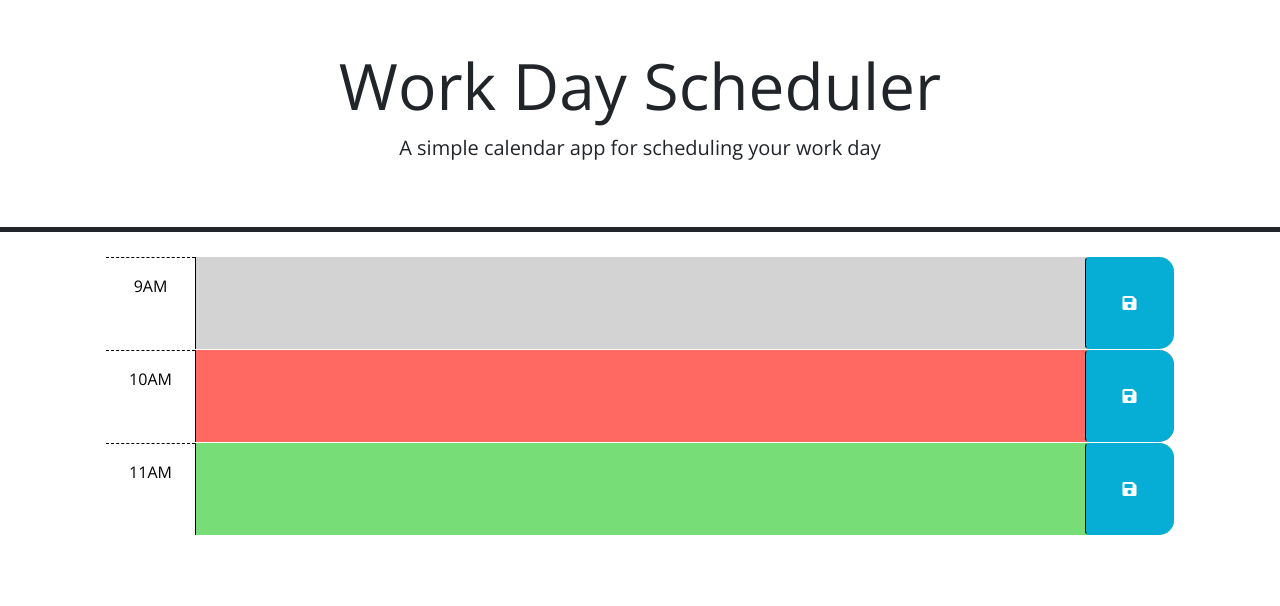
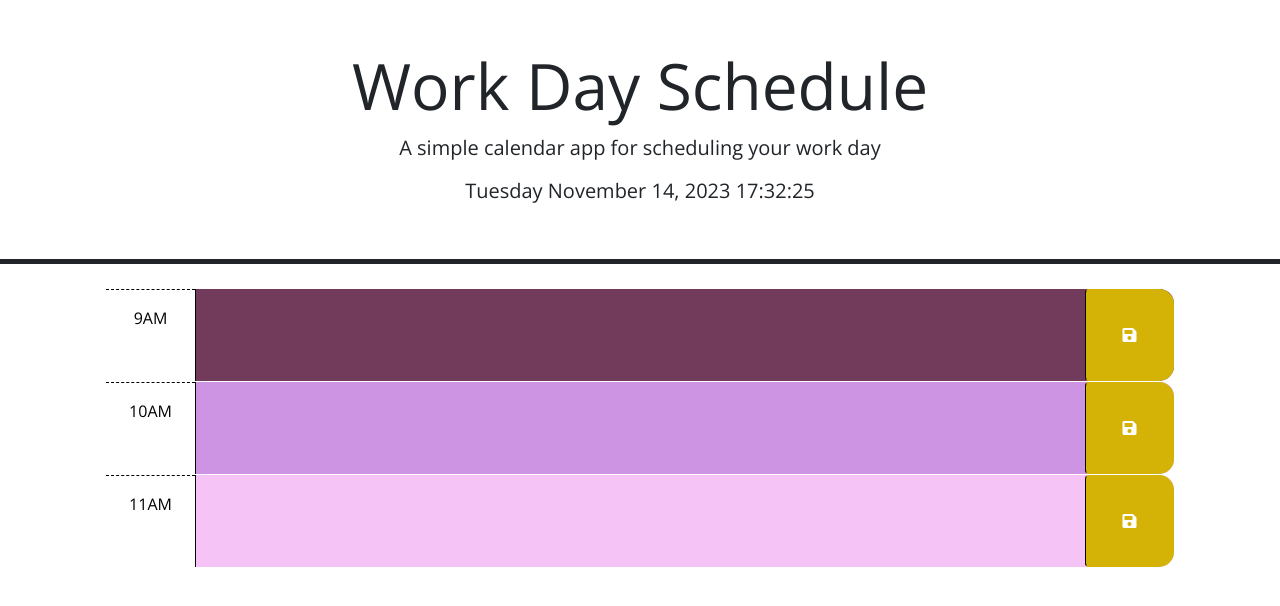
Before and after one commit to EowynStark/Work-Day-Scheduler, a plain HTML site: page index.html in a window 1280 px wide. Drawn offline with nearby package versions, Linux system fonts and the light colour scheme; files that its build step writes are made by us from their sources.

Commit message:
adding current day and adjusting style

```diff
--- a/Assets/script.js
+++ b/Assets/script.js
@@ -1,23 +1,52 @@
+var currentDay = $('#current-day');
+
 // Wrap all code that interacts with the DOM in a call to jQuery to ensure that
 // the code isn't run until the browser has finished rendering all the elements
 // in the html.
-$(function () {
+
+// displays the current date in header with a 24hr time clock).
+function displayCurrentDay() {
+    var todaysDate = dayjs().format('dddd MMMM DD, YYYY HH:mm:ss');
+    currentDay.text(todaysDate);
+}
+
+$(function (){
+});
+
     // TODO: Add a listener for click events on the save button. This code should
     // use the id in the containing time-block as a key to save the user input in
     // local storage. HINT: What does `this` reference in the click listener
     // function? How can DOM traversal be used to get the "hour-x" id of the
     // time-block containing the button that was clicked? How might the id be
     // useful when saving the description in local storage?
-    //
+
+
     // TODO: Add code to apply the past, present, or future class to each time
     // block by comparing the id to the current hour. HINTS: How can the id
     // attribute of each time-block be used to conditionally add or remove the
     // past, present, and future classes? How can Day.js be used to get the
     // current hour in 24-hour time?
-    //
+
+
     // TODO: Add code to get any user input that was saved in localStorage and set
     // the values of the corresponding textarea elements. HINT: How can the id
     // attribute of each time-block be used to do this?
-    //
-    // TODO: Add code to display the current date in the header of the page.
-  });
+
+
+
+
+
+displayCurrentDay();
+setInterval(displayCurrentDay, 1000);
+// GIVEN I am using a daily planner to create a schedule
+
+// WHEN I scroll down
+// THEN I am presented with timeblocks for standard business hours of 9am&ndash;5pm
+// WHEN I view the timeblocks for that day
+// THEN each timeblock is color coded to indicate whether it is in the past, present, or future
+// WHEN I click into a timeblock
+// THEN I can enter an event
+// WHEN I click the save button for that timeblock
+// THEN the text for that event is saved in local storage
+// WHEN I refresh the page
+// THEN the saved events persist
--- a/Assets/style.css
+++ b/Assets/style.css
@@ -31,17 +31,17 @@ body {
   }
 
   .past {
-    background-color: #d3d3d3;
+    background-color: #723a5b;
     color: white;
   }
 
   .present {
-    background-color: #ff6961;
+    background-color: #cd94e3;
     color: white;
   }
 
   .future {
-    background-color: #77dd77;
+    background-color: #f6c3f6;
     color: white;
   }
 
@@ -49,7 +49,7 @@ body {
     border-left: 1px solid black;
     border-top-right-radius: 15px;
     border-bottom-right-radius: 15px;
-    background-color: #06aed5;
+    background-color: #d5b206;
     color: white;
   }
 
--- a/index.html
+++ b/index.html
@@ -1,4 +1,5 @@
 <!DOCTYPE html>
+
 <html lang="en">
   <head>
     <meta charset="UTF-8" />
@@ -18,15 +19,15 @@
       href="https://fonts.googleapis.com/css?family=Open+Sans&display=swap"
       rel="stylesheet"
     />
-    <link rel="stylesheet" href="style.css" />
-    <title>Work Day Scheduler</title>
+    <link rel="stylesheet" href="./Assets/style.css" />
+    <title>Work Day Schedule Tool</title>
   </head>
 
   <body>
     <header class="p-5 mb-4 border-5 border-bottom border-dark text-center">
-      <h1 class="display-3">Work Day Scheduler</h1>
+      <h1 class="display-3">Work Day Schedule</h1>
       <p class="lead">A simple calendar app for scheduling your work day</p>
-      <p id="currentDay" class="lead"></p>
+      <h2 id="current-day" class="lead"></p>
     </header>
     <div class="container-lg px-5">
       <!-- Use class for "past", "present", and "future" to apply styles to the
@@ -72,7 +73,7 @@
       integrity="sha256-iu/zLUB+QgISXBLCW/mcDi/rnf4m4uEDO0wauy76x7U="
       crossorigin="anonymous"
     ></script>
-
-    <script src="script.js"></script>
+    <script src="https://cdn.jsdelivr.net/npm/dayjs@1/dayjs.min.js"></script>
+    <script src="./Assets/script.js"></script>
   </body>
 </html>
```
